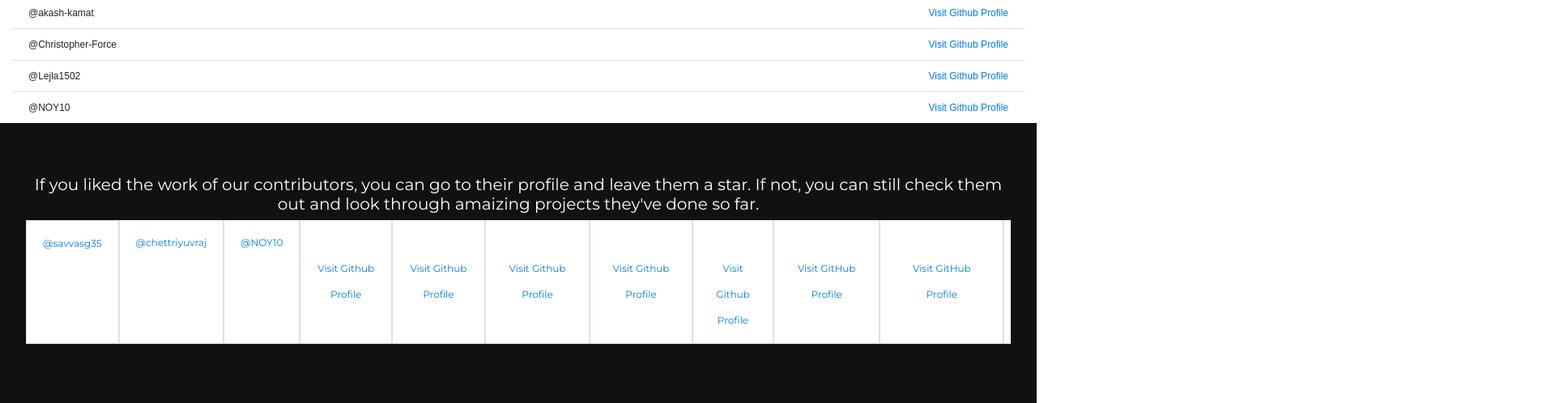
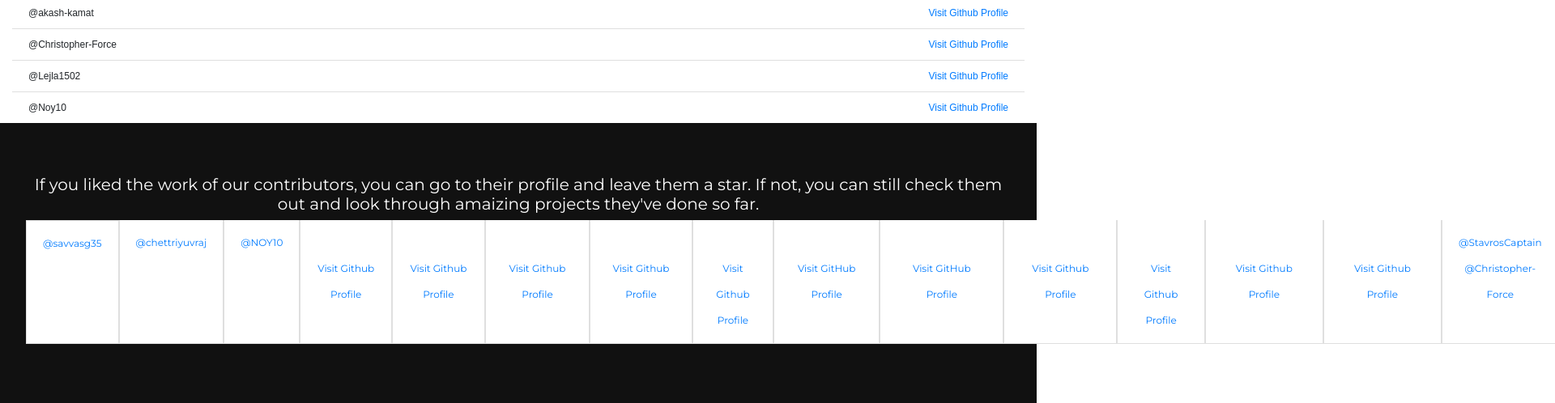
Before and after one commit to zero-to-mastery/HTML-project, a plain HTML site: page contributersProfile.html in a window 1280 px wide. Shown: the part 3032-3530 px from the top of the page at 81% size, 1920 px wide, since content can reach past the window. Drawn offline with nearby package versions, Linux system fonts and the light colour scheme.

Commit message:
added to contributerProfile

```diff
--- a/contributersProfile.html
+++ b/contributersProfile.html
@@ -456,7 +456,7 @@
           </li>
 
           <li class="list-group-item dropDown">
-            @NOY10
+            @Noy10
             <a class="float-right" href="https://github.com/NOY10">Visit Github Profile</a>
             <div class="dropDownContent"></div>
           </li>
@@ -483,7 +483,7 @@
             </li>
             <li class="list-group-item dropDown">
               <!-- @gustnbones -->
-              <a class="float-right" href="hhttps://github.com/NOY10/">@NOY10</a>
+              <a class="float-right" href="https://github.com/NOY10/">@NOY10</a>
               <div class="dropDownContent"></div>
             </li>
             <li class="list-group-item dropDown">
--- a/resources/style/style.css
+++ b/resources/style/style.css
@@ -428,9 +428,6 @@ i:hover {
 
 .buttons {
   display: inline-flex;
-  width: 100%;
-  overflow-y: scroll;
-
 }
 
 .card {
```
Also changed, not shown: CONTRIBUTORS.md (+2 -0 lines).
